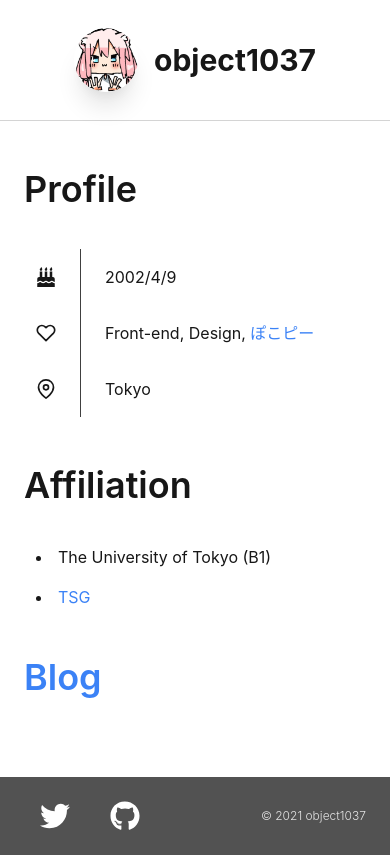
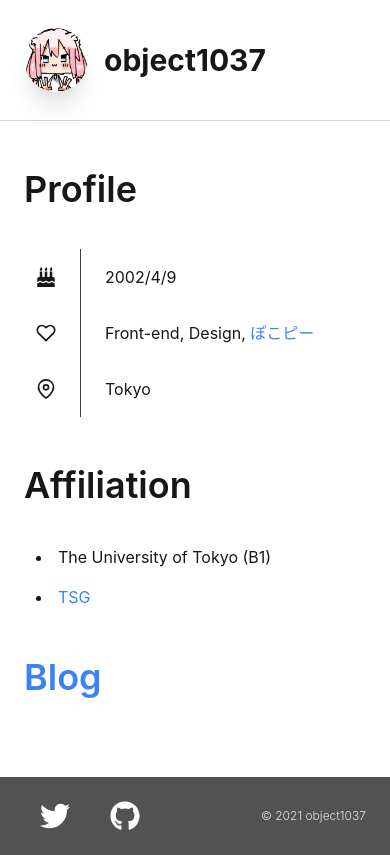
Before and after one commit to object1037/homepage, a Next.js app: page / in a window 390 px wide. Built offline with nearby package versions, Linux system fonts and the light colour scheme.

Commit message:
update header justify

```diff
--- a/components/header.tsx
+++ b/components/header.tsx
@@ -4,7 +4,7 @@ import profilePic from '../public/images/profile.jpg'
 export default function Header() {
   return (
     <header className="px-6 sm:px-12 border-b border-gray-300 dark:border-gray-600 py-7">
-      <div className="max-w-5xl mx-auto flex flex-row justify-center md:justify-start items-center space-x-4 md:space-x-10">
+      <div className="max-w-5xl mx-auto flex flex-row justify-start items-center space-x-4 md:space-x-10">
         <div className="rounded-full shadow-xl w-16 h-16 md:w-24 md:h-24 overflow-hidden">
           <Image priority src={profilePic} alt="my profile picture" className="rounded-full" placeholder="blur" />
         </div>
```
